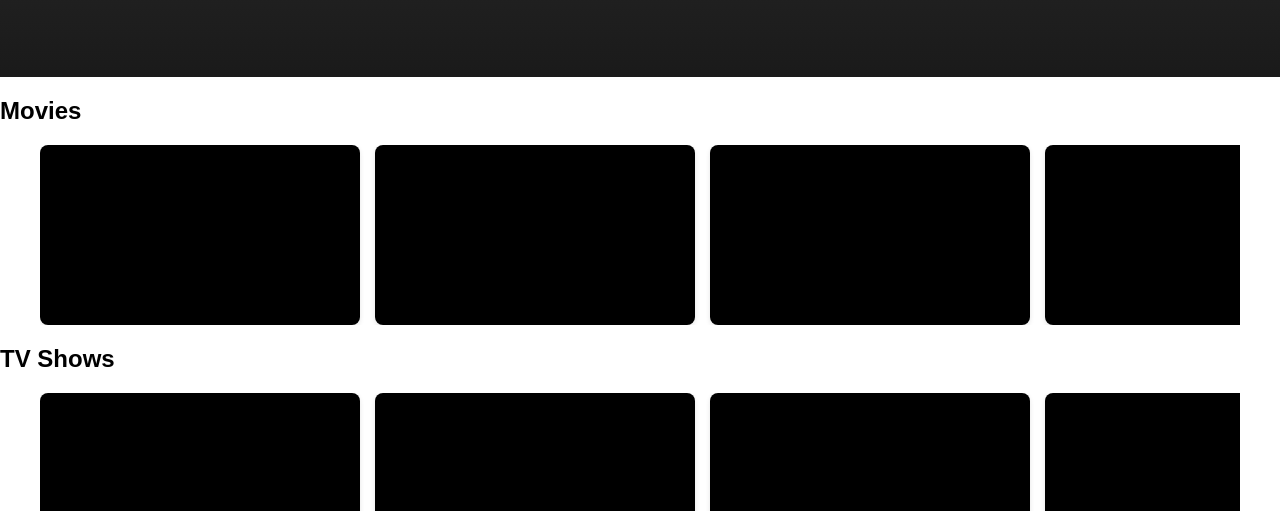
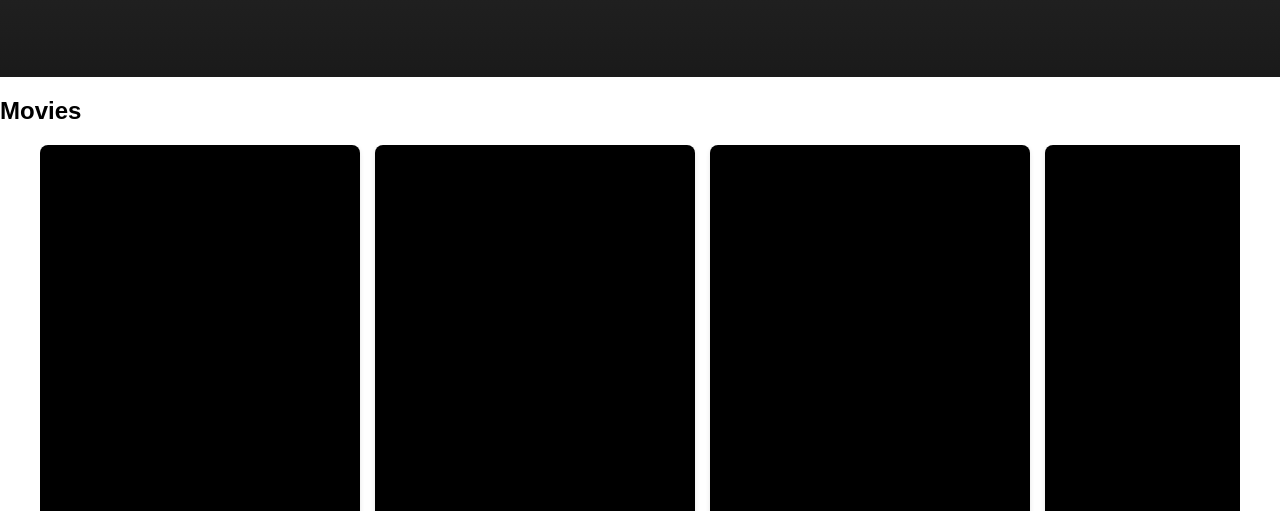
Before and after one commit to VineethKarthik/MyEntertainmentFrontend, a plain HTML site: page index.html in a window 1280 px wide. Shown: the part 289-800 px from the top of the page. Drawn offline with Linux system fonts and the light colour scheme.

Commit message:
Update styles.css -- card dim

```diff
--- a/styles.css
+++ b/styles.css
@@ -31,7 +31,7 @@ header { background: #141414; padding: 1rem 2rem; }
 }
 
 .movie-card, .tv-card {
-  aspect-ratio: 16/9;
+  aspect-ratio: 9/16;
   min-width: 320px;
   margin-right: 15px;
   box-shadow: 0 4px 10px rgba(0,0,0,0.15);
```
